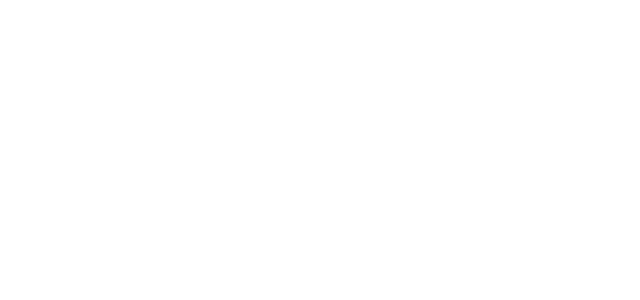
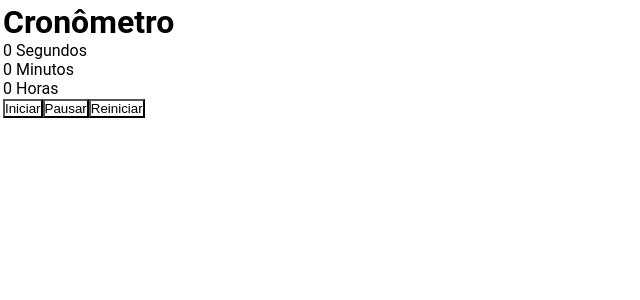
Before and after one commit to EmersonSantana1994/Front-Futebol, a React (Create React App) app: page /cronometro in a window 1280 px wide. Before the commit this address had no page. Shown: the top 300 px of the page, without its empty margins (0-640 px from the left). Built offline with nearby package versions, Linux system fonts and the light colour scheme.

Commit message:
criação do cronometro

```diff
--- a/src/App.js
+++ b/src/App.js
@@ -29,6 +29,7 @@
 import GolsLiga from './componentes/login/golsLigas';
 import GolsTime from './componentes/login/golsTime';
 import GolsPosicao from './componentes/login/golsPosicao';
+import Cronometro from './componentes/login/cronometro';
 
 
 
@@ -66,6 +67,7 @@
         <Route path='/golsLiga' element={<GolsLiga/>} />
         <Route path='/golsTime' element={<GolsTime/>} />
         <Route path='/golsPosicao' element={<GolsPosicao/>} />
+        <Route path='/cronometro' element={<Cronometro/>} />
       </Routes>
       </BrowserRouter>
     </div>
--- a/src/componentes/login/artilheiro_torneio.js
+++ b/src/componentes/login/artilheiro_torneio.js
@@ -4,6 +4,7 @@
 import { apiC } from "../../conexoes/api";
 import BootstrapTable from 'react-bootstrap-table-next';
 import { useNavigate } from 'react-router-dom';
+import  Cronometro  from '../login/cronometro';
 
 export default function ArtilheiroTorneio() {
 
@@ -501,7 +502,7 @@
                 value={pesquisarTime}
                 className='pesquisa'
             />
-            <Button className="pesquisa" onClick={(e) => pesquisaTime()}>
+            <Button className="" onClick={(e) => pesquisaTime()}>
                 <div>Pesquisar</div>
             </Button>
             {resultado &&
@@ -531,6 +532,7 @@
                 </div>
 
             }
+            <Cronometro/>
         </>
     )
 }
--- /dev/null
+++ b/src/componentes/login/cronometro.js
@@ -0,0 +1,68 @@
+import React, { useState, useEffect } from 'react';
+
+const Cronometro = () => {
+  const [segundos, setSegundos] = useState(0);
+  const [minutos, setMinutos] = useState(0);
+  const [hora, setHora] = useState(0);
+  const [cronometroAtivo, setCronometroAtivo] = useState(false);
+
+  useEffect(() => {
+    if(segundos === 60){
+        setMinutos(minutos => minutos + 1)
+        setSegundos(0)
+    }
+  }, [segundos]);
+
+  useEffect(() => {
+  if(minutos === 60){
+    setHora(hora => hora + 1)
+    setSegundos(0)
+    setMinutos(0)
+}
+
+}, [minutos]);
+
+
+  useEffect(() => {
+    let intervalo;
+    if (cronometroAtivo) {
+      intervalo = setInterval(() => {
+        setSegundos(segundos => segundos + 1);
+      }, 1000);
+    } else {
+      clearInterval(intervalo);
+    }
+    return () => clearInterval(intervalo);
+  }, [cronometroAtivo]);
+
+  const iniciarCronometro = () => {
+    setCronometroAtivo(true);
+  };
+
+  const pausarCronometro = () => {
+    setCronometroAtivo(false);
+  };
+
+  const reiniciarCronometro = () => {
+    setSegundos(0);
+    setMinutos(0)
+    setHora(0)
+    setCronometroAtivo(false);
+  };
+
+  return (
+    <div>
+      <h1>Cronômetro</h1>
+      <p>{segundos} Segundos</p>
+      <p>{minutos} Minutos</p>
+      <p>{hora} Horas</p>
+      <div>
+        <button onClick={iniciarCronometro}>Iniciar</button>
+        <button onClick={pausarCronometro}>Pausar</button>
+        <button onClick={reiniciarCronometro}>Reiniciar</button>
+      </div>
+    </div>
+  );
+};
+
+export default Cronometro;
```
